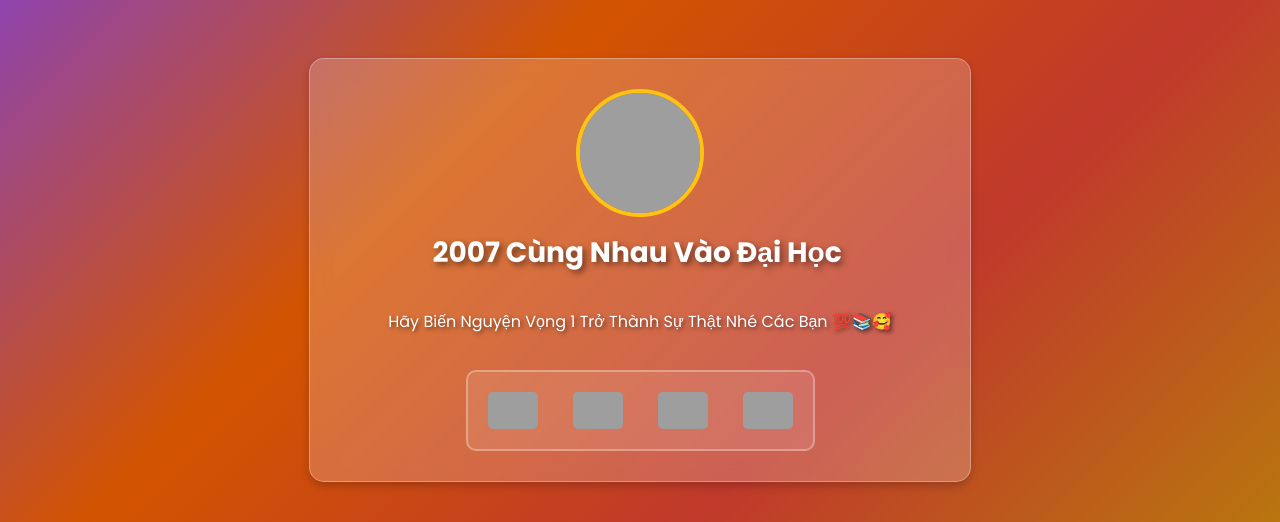
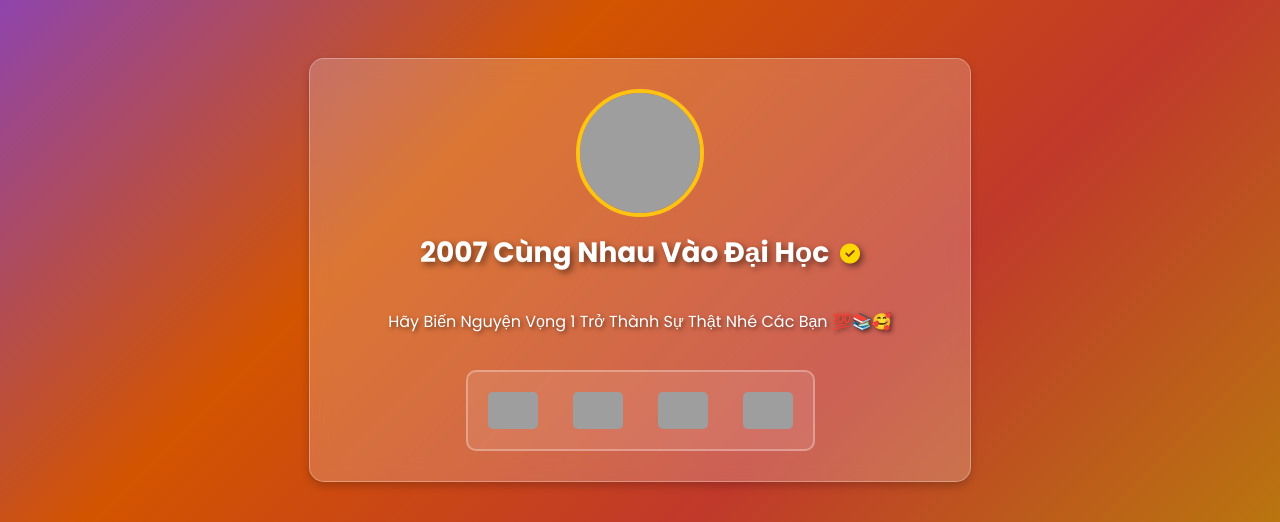
Before and after one commit to Jacob10289/phamthaiduong, a Flask app: page / in a window 1280 px wide. Shown: the top 522 px of the page. Run offline with Flask 3, Linux system fonts and the light colour scheme; grey boxes are pictures that could not be loaded.

Commit message:
Chỉnh sửa web

```diff
--- a/templates/index.html
+++ b/templates/index.html
@@ -96,7 +96,7 @@
 <body>
    <div class="container">
     <img src="https://i.ibb.co/S4ZjZQHg/1-D4-D8-F59-3-E07-4900-9-AA5-2-C3-F5-CF2082-C.jpg" class="avatar" alt="Avatar">
-    <h1>2007 Cùng Nhau Vào Đại Học <i class="fa-solid fa-badge-check"></i></h1>
+    <h1>2007 Cùng Nhau Vào Đại Học <i class="fas fa-check-circle verified-icon"></i></h1>
     <p>Hãy Biến Nguyện Vọng 1 Trở Thành Sự Thật Nhé Các Bạn 💯📚🥰</p>
 
     <div class="university-icons">
```
